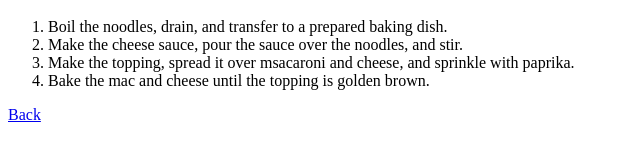
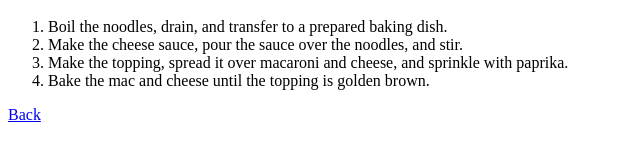
Before and after one commit to aclrians/odin-recipes, a plain HTML site: page recipes/macncheese.html in a window 1280 px wide. Shown: the part 608-766 px from the top of the page, 0-640 px from the left. Drawn offline with Linux system fonts and the light colour scheme.

Commit message:
Not sure why it wasn't showing up but it works now my fault lol

```diff
--- a/recipes/macncheese.html
+++ b/recipes/macncheese.html
@@ -26,7 +26,7 @@
     <ol>
         <li>Boil the noodles, drain, and transfer to a prepared baking dish.</li>
         <li>Make the cheese sauce, pour the sauce over the noodles, and stir.</li>
-        <li>Make the topping, spread it over msacaroni and cheese, and sprinkle with paprika.</li>
+        <li>Make the topping, spread it over macaroni and cheese, and sprinkle with paprika.</li>
         <li>Bake the mac and cheese until the topping is golden brown.</li>
 
     </ol>
```
